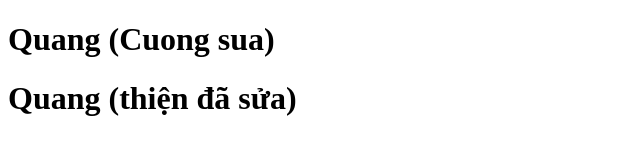
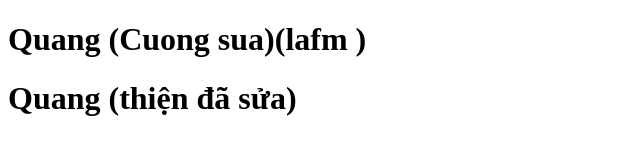
Before and after one commit to Quangluc1992/gitDemo_quang123, a plain HTML site: page index.html in a window 1280 px wide. Shown: the whole page, without its empty margins (0-640 px from the left). Drawn offline with Linux system fonts and the light colour scheme.

Commit message:
nhasnh moi

```diff
--- a/index.html
+++ b/index.html
@@ -7,7 +7,7 @@
     <title>Document</title>
 </head>
 <body>
-    <h1>Quang (Cuong sua)</h1>
+    <h1>Quang (Cuong sua)(lafm )</h1>
     <h1>Quang (thiện đã sửa)</h1>
 </body>
 </html>
```
